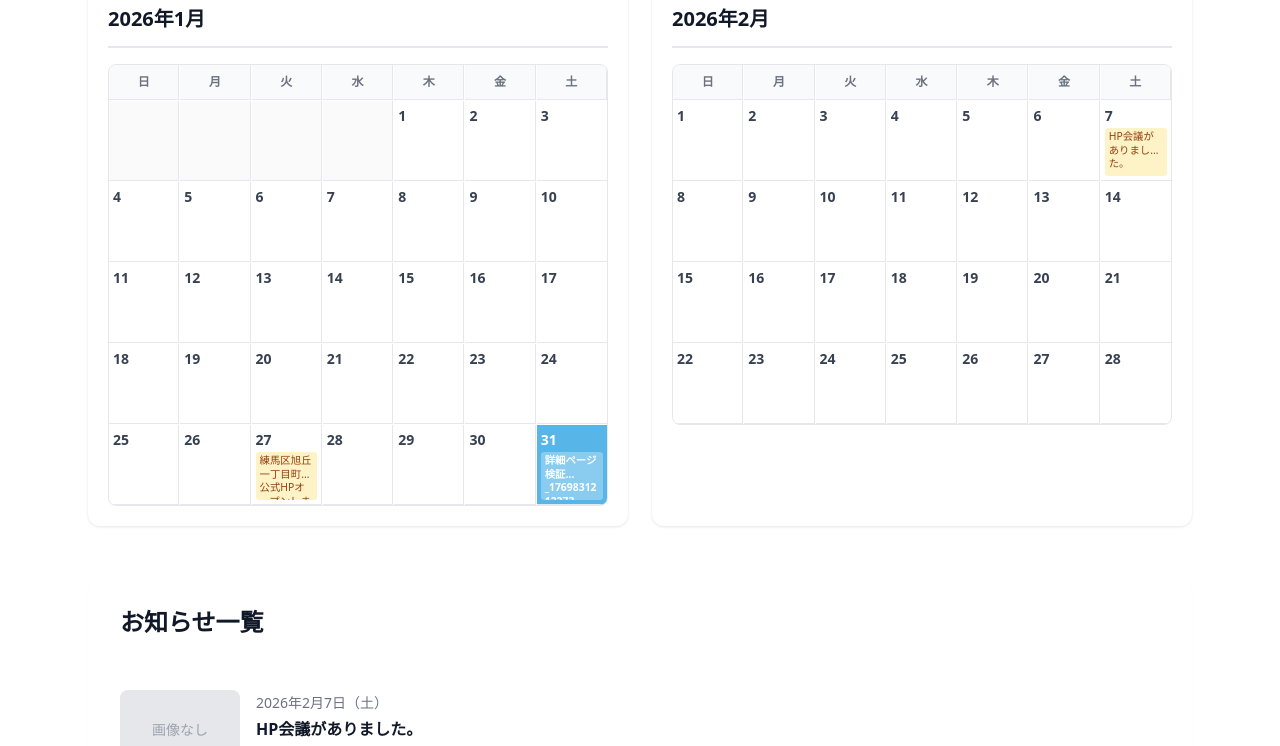
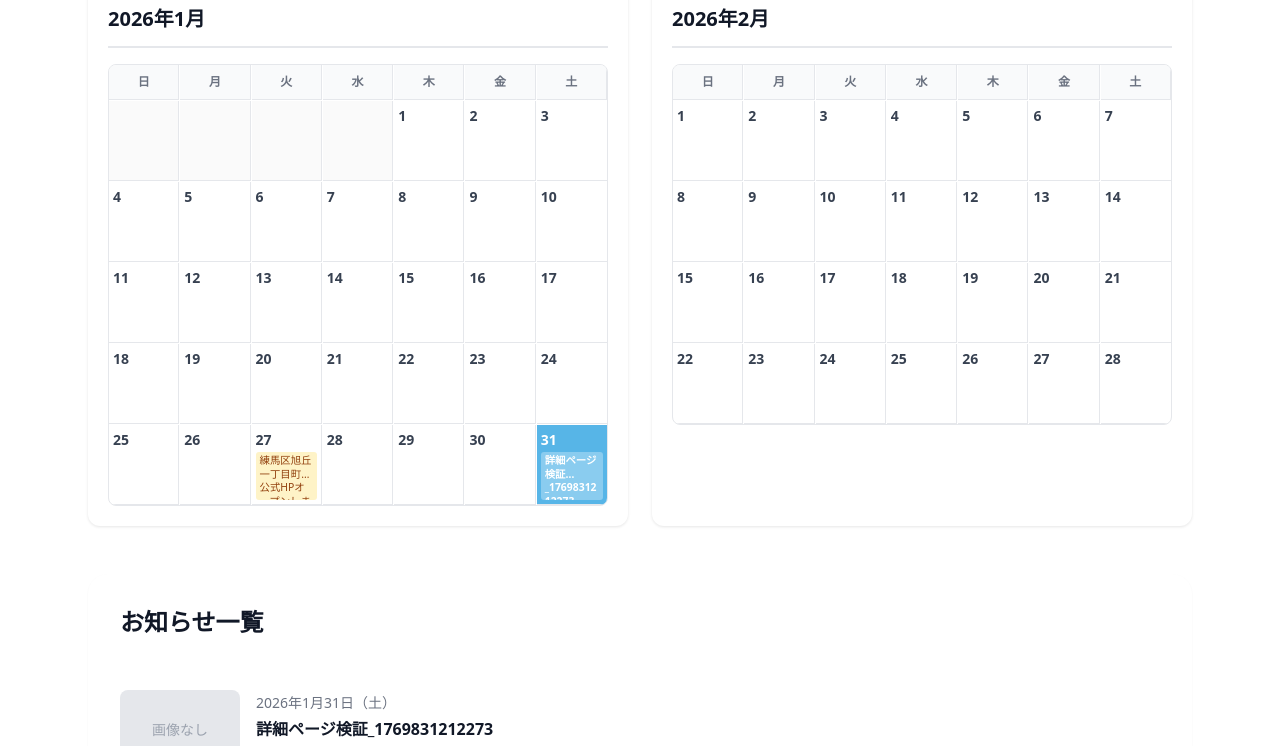
Before and after one commit to xim2jp/asahigaoka, a website: page news.html in a window 1280 px wide. Shown: the part 560-1306 px from the top of the page. Drawn offline with nearby package versions, Linux system fonts and the light colour scheme; a script that the page names is missing.

Commit message:
Update news.html - 2026-01-31

```diff
--- a/news.html
+++ b/news.html
@@ -295,7 +295,7 @@
         }
       }
     </style>
-    <!-- Generated at: 2026-01-31T03:47:18.837127Z -->
+    <!-- Generated at: 2026-01-31T03:51:41.294729Z -->
   </head>
   <body class="bg-white">
     <!-- ヘッダー -->
@@ -536,9 +536,9 @@
             </div><div class="calendar-day  ">
                 <span class="calendar-day-number">6</span>
 
-            </div><div class="calendar-day  has-event">
+            </div><div class="calendar-day  ">
                 <span class="calendar-day-number">7</span>
-                <div class="calendar-day-event" onclick="event.stopPropagation(); window.location.href='news/31cfe1c2-a712-4c92-88ec-f3f873375375.html'" title="HP会議がありました。">HP会議がありました。</div>
+
             </div><div class="calendar-day  ">
                 <span class="calendar-day-number">8</span>
 
@@ -613,24 +613,13 @@
 
             <div id="news-list">
 
-            <a href="news/31cfe1c2-a712-4c92-88ec-f3f873375375.html" class="news-item">
-                <div class="news-item-image bg-gray-200 flex items-center justify-center text-gray-400 text-sm">画像なし</div>
-                <div class="news-item-content">
-                    <div class="news-item-date">2026年2月7日（土）</div>
-                    <div class="news-item-title">HP会議がありました。</div>
-                    <div class="news-item-icons">
-                        <div class="news-item-icon x" title="Xで投稿済み"><i class="ri-twitter-x-line text-xs"></i></div>
-                    </div>
-                </div>
-            </a>
-
             <a href="news/4b07cfd7-753f-44f3-be48-e789fbde0eaf.html" class="news-item">
                 <div class="news-item-image bg-gray-200 flex items-center justify-center text-gray-400 text-sm">画像なし</div>
                 <div class="news-item-content">
                     <div class="news-item-date">2026年1月31日（土）</div>
                     <div class="news-item-title">詳細ページ検証_1769831212273</div>
                     <div class="news-item-icons">
-
+                        <div class="news-item-icon x" title="Xで投稿済み"><i class="ri-twitter-x-line text-xs"></i></div>
                     </div>
                 </div>
             </a>
```
